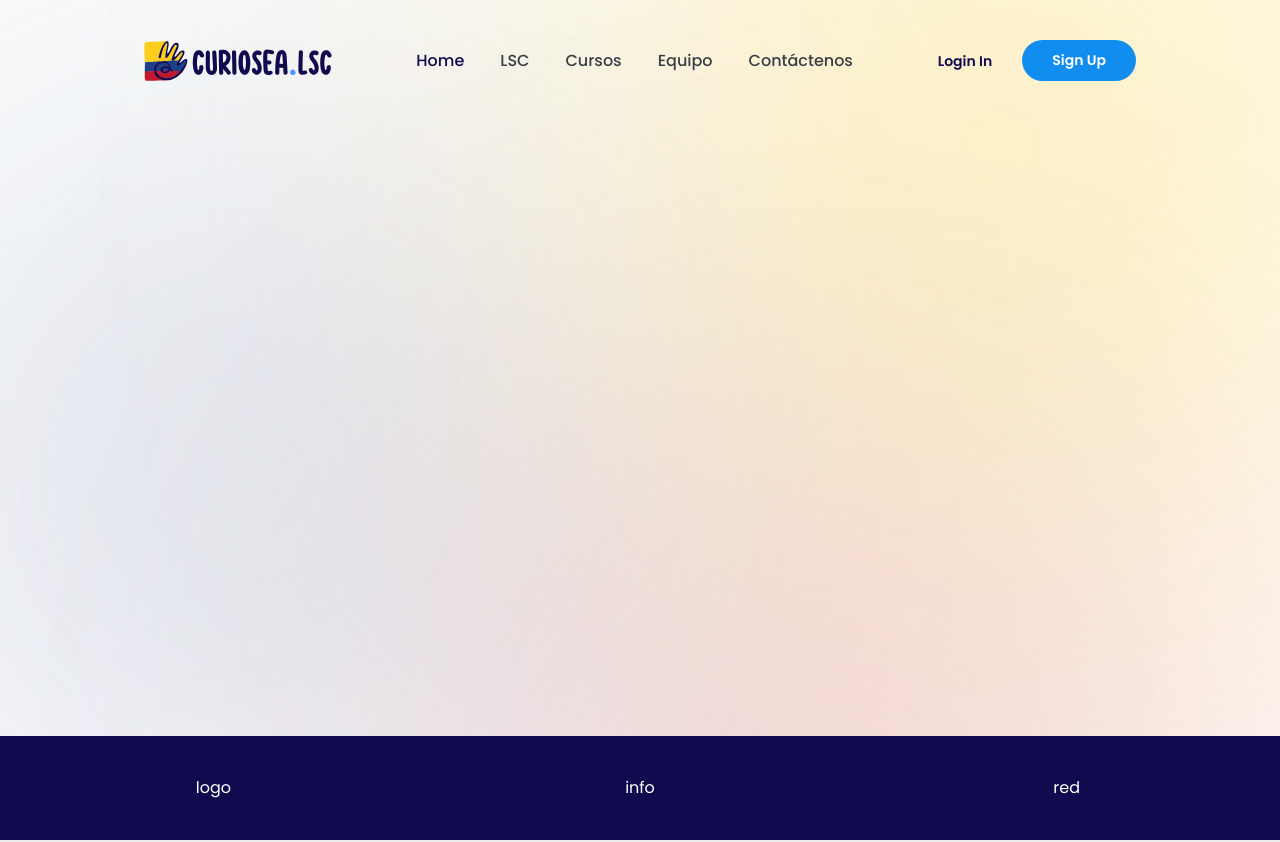
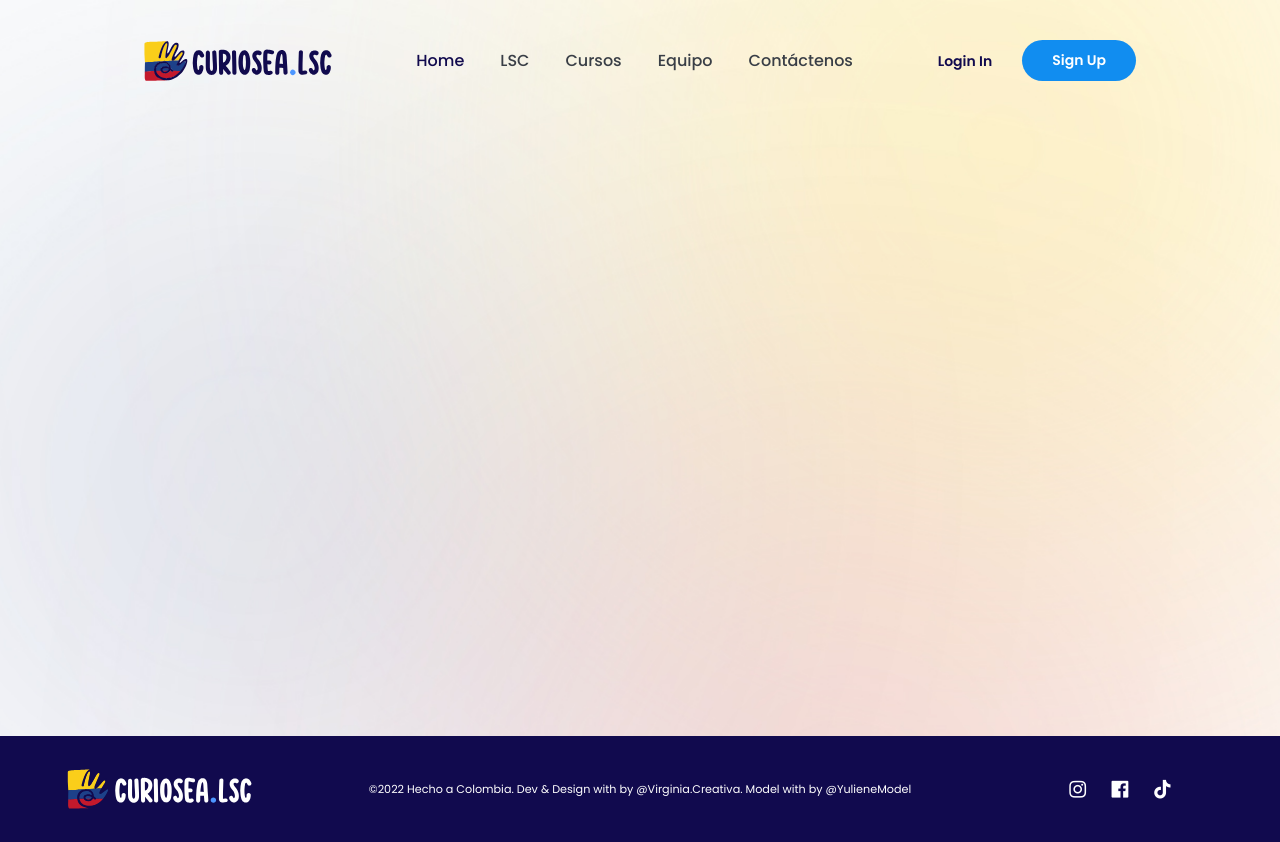
Before and after one commit to VirginiaCreativa/curiosea-lsc, a React app: page / in a window 1280 px wide. Built offline with nearby package versions, Linux system fonts and the light colour scheme.

Commit message:
Implement Footer part 3

```diff
--- a/public/index.html
+++ b/public/index.html
@@ -1,43 +1,22 @@
 <!DOCTYPE html>
 <html lang="en">
+
 <head>
   <meta charset="utf-8" />
   <link rel="icon" href="%PUBLIC_URL%/favicon.ico" />
   <meta name="viewport" content="width=device-width, initial-scale=1" />
   <meta name="theme-color" content="#000000" />
-    <meta
-      name="description"
-      content="Web site created using create-react-app"
-    />
+  <meta name="description" content="Web site created using create-react-app" />
   <link rel="apple-touch-icon" href="%PUBLIC_URL%/logo192.png" />
-    <!--
-      manifest.json provides metadata used when your web app is installed on a
-      user's mobile device or desktop. See https://developers.google.com/web/fundamentals/web-app-manifest/
-    -->
   <link rel="manifest" href="%PUBLIC_URL%/manifest.json" />
-    <!--
-      Notice the use of %PUBLIC_URL% in the tags above.
-      It will be replaced with the URL of the `public` folder during the build.
-      Only files inside the `public` folder can be referenced from the HTML.
+  <link rel="stylesheet"
+    href="https://unpkg.com/boxicons@latest/css/boxicons.min.css">
+  <title>Curiosea LSC</title>
+</head>
 
-      Unlike "/favicon.ico" or "favicon.ico", "%PUBLIC_URL%/favicon.ico" will
-      work correctly both with client-side routing and a non-root public URL.
-      Learn how to configure a non-root public URL by running `npm run build`.
-    -->
-    <title>React App</title>
-  </head>
 <body>
   <noscript>You need to enable JavaScript to run this app.</noscript>
   <div id="root"></div>
-    <!--
-      This HTML file is a template.
-      If you open it directly in the browser, you will see an empty page.
+</body>
 
-      You can add webfonts, meta tags, or analytics to this file.
-      The build step will place the bundled scripts into the <body> tag.
-
-      To begin the development, run `npm start` or `yarn start`.
-      To create a production bundle, use `npm run build` or `yarn build`.
-    -->
-  </body>
 </html>
--- /dev/null
+++ b/src/common/Logo/Logo_White.jsx
@@ -0,0 +1,16 @@
+import React from 'react';
+import styled from 'styled-components';
+
+import LogoSVG from "../../assets/Logo_White.svg";
+
+const LogoStyle = styled.img`
+  height: ${({ size }) => size || '50px'};
+`;
+
+const LogoWhite = ({ size }) => (
+
+  <LogoStyle src={LogoSVG} alt="logo" size={size} />
+
+);
+
+export default LogoWhite;
--- a/src/layouts/Footer/Footer.jsx
+++ b/src/layouts/Footer/Footer.jsx
@@ -1,21 +1,48 @@
 import React from 'react';
 import styled from 'styled-components';
 
+import Logo from '../../common/Logo/Logo_White';
 import Variable from '../../styles/variable';
 
 const FooterStyled = styled.footer`
   background-color: ${Variable.blue};
   color: #fff;
-  padding: 40px 0;
+  padding: 33px 0;
 `;
+
+const Info = styled.p`
+  font-size: 0.7rem;
+`;
+
+const Redes = styled.div`
+  font-size: 1.4rem;
+  i {
+    margin: 0 10px;
+    cursor: pointer;
+    &.bx:hover {
+      color: ${Variable.blue_ligth};
+    }
+  }
+`;
+
+
+const YearNow = new Date().getFullYear();
 
 const Footer = () => (
   <FooterStyled>
     <div className="container mx-auto">
       <div className="flex justify-center">
-        <div className="basis-1/3 flex justify-center">logo</div>
-        <div className="basis-1/3 flex justify-center">info</div>
-        <div className="basis-1/3 flex justify-center">red</div>
+        <div className="basis-1/4 flex justify-center items-center">
+          <Logo size="40px" />
+        </div>
+        <div className="basis-1/2 flex justify-center items-center">
+          <Info>©{YearNow} Hecho a Colombia. Dev & Design with by @Virginia.Creativa. Model with by @YulieneModel</Info>
+        </div>
+        <Redes className="basis-1/4 flex justify-center items-center">
+          <i className="bx bxl-instagram" />
+          <i className="bx bxl-facebook-square" />
+          <i className="bx bxl-tiktok" />
+        </Redes>
       </div>
     </div>
   </FooterStyled>
```
Also changed, not shown: src/22_02_CI_03_Logo_White_Contornos_V1.svg (added), src/assets/Logo_White.svg (added). Lines whose indentation alone changed are shown as unchanged.
